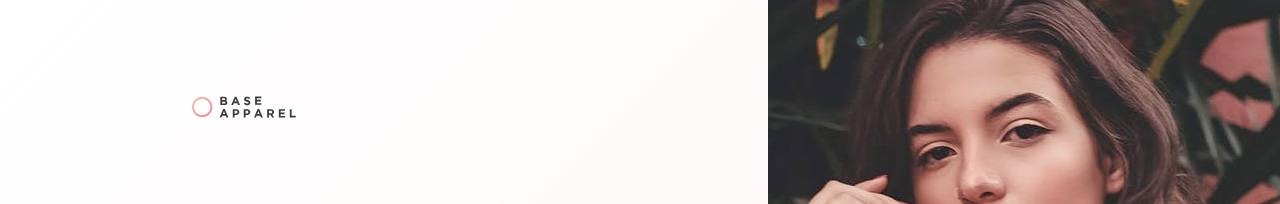
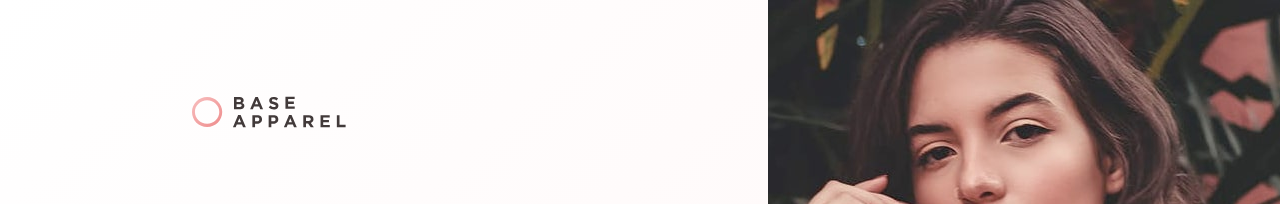
Before and after one commit to sedaryildirim/base-apparel-coming-soon-main, a plain HTML site: page index.html in a window 1280 px wide. Shown: the top 204 px of the page. Drawn offline with Linux system fonts and the light colour scheme.

Commit message:
Update styles.css
desktop logo size fix

```diff
--- a/assets/css/styles.css
+++ b/assets/css/styles.css
@@ -157,6 +157,8 @@ footer { margin-top: 2rem; text-align: center; }
 
 .logo {
     padding-left: 4rem;
+    min-width: 250px;
+    height: auto;
 }
 
     .mobile-logo { display: none; }
```
